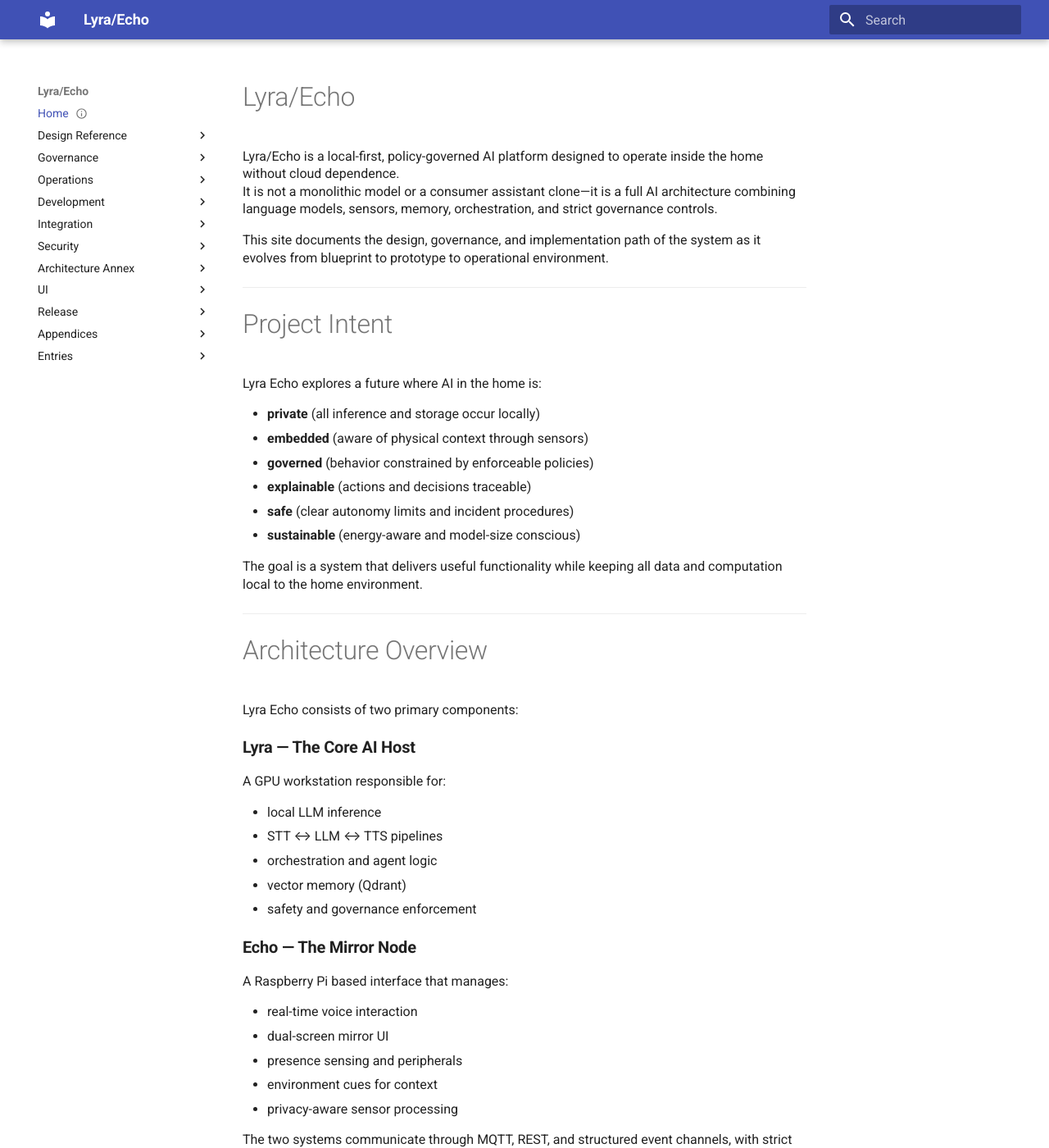
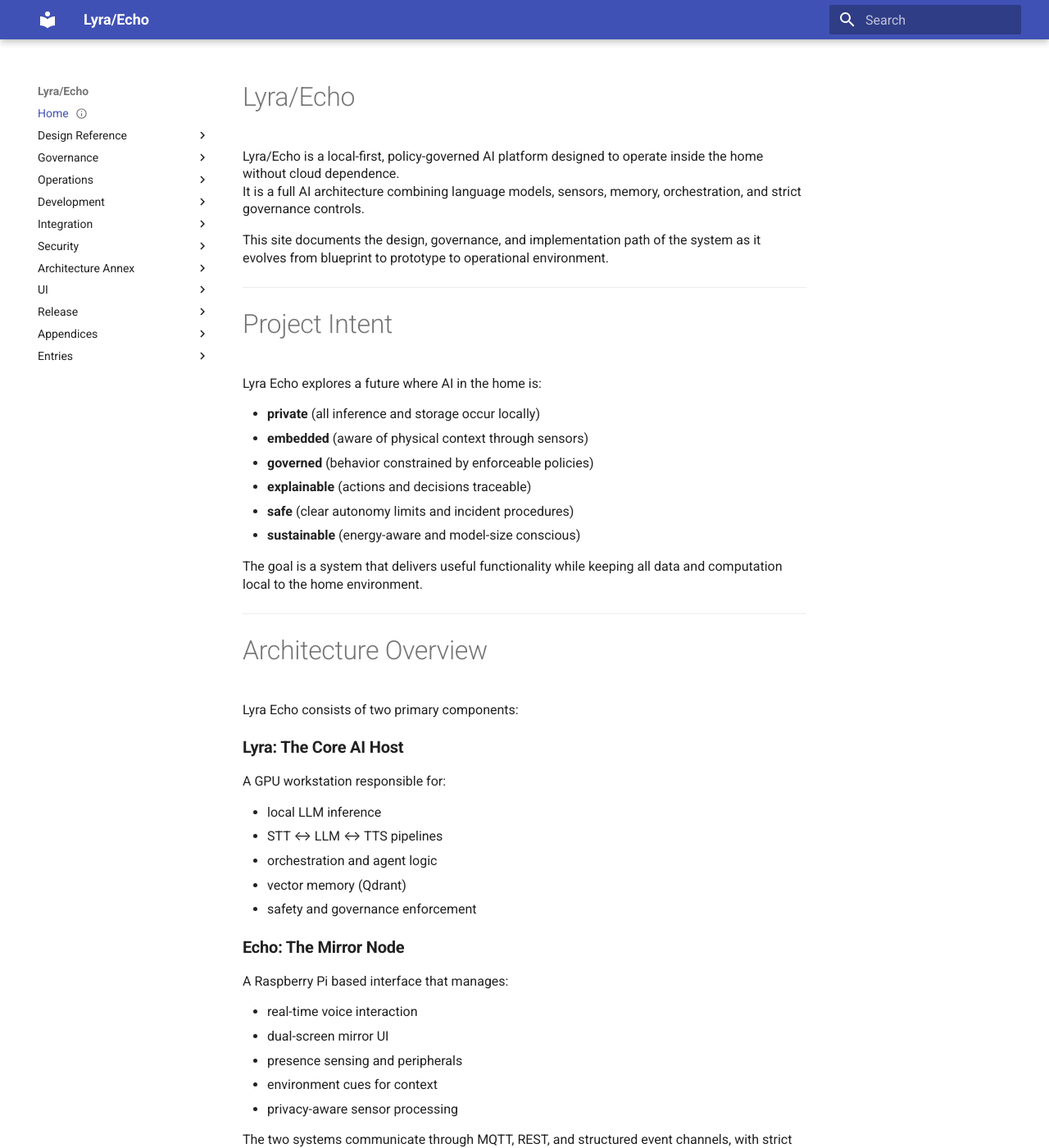
Before and after one commit to austin-206/lyra-echo, an MkDocs documentation site: the page built from docs/index.md, in a window 1280 px wide and 1400 px high. Shown: the whole window at 82% size. Built offline with MkDocs 1.6.1 and Material for MkDocs 9.7.7, drawn with Linux system fonts in a browser that asks for light colours.

Commit message:
Update index.md

```diff
--- a/docs/index.md
+++ b/docs/index.md
@@ -12,7 +12,7 @@ status: evolving
 # Lyra/Echo
 
 Lyra/Echo is a local-first, policy-governed AI platform designed to operate inside the home without cloud dependence.
-It is not a monolithic model or a consumer assistant clone—it is a full AI architecture combining language models, sensors, memory, orchestration, and strict governance controls.
+It is a full AI architecture combining language models, sensors, memory, orchestration, and strict governance controls.
 
 This site documents the design, governance, and implementation path of the system as it evolves from blueprint to prototype to operational environment.
 
@@ -37,7 +37,7 @@ The goal is a system that delivers useful functionality while keeping all data a
 
 Lyra Echo consists of two primary components:
 
-### **Lyra — The Core AI Host**
+### **Lyra: The Core AI Host**
 A GPU workstation responsible for:
 
 - local LLM inference
@@ -46,7 +46,7 @@ A GPU workstation responsible for:
 - vector memory (Qdrant)
 - safety and governance enforcement
 
-### **Echo — The Mirror Node**
+### **Echo: The Mirror Node**
 A Raspberry Pi based interface that manages:
 
 - real-time voice interaction
```
